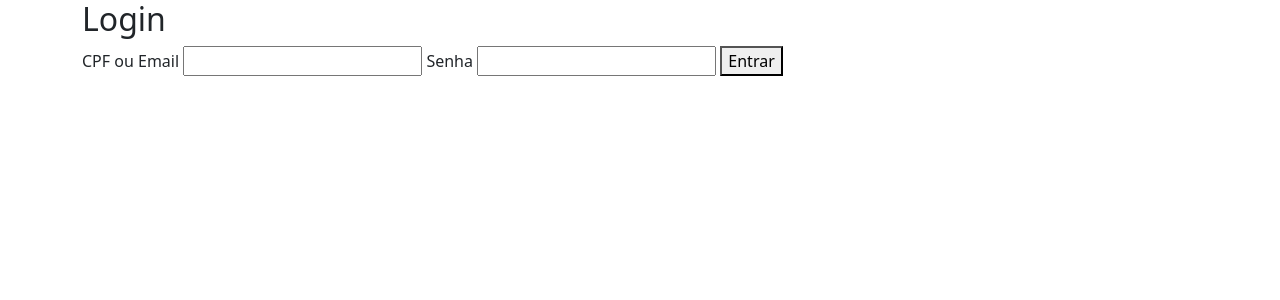
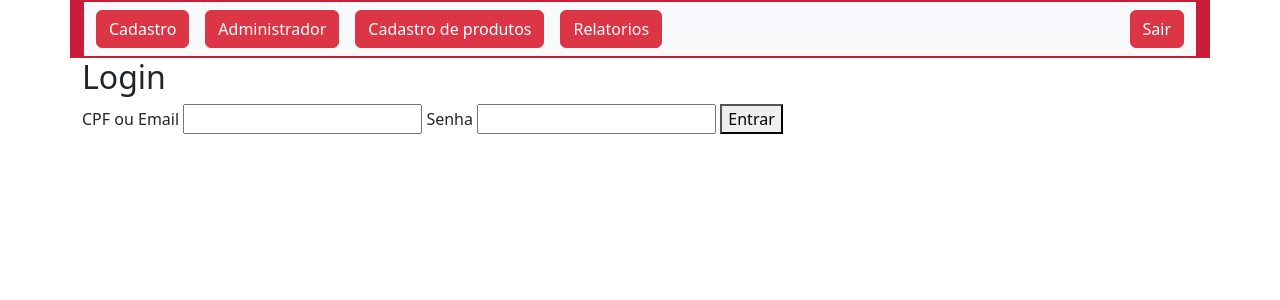
Before and after one commit to Douglas2022/Projeto-youth-, a Flask app: page /login in a window 1280 px wide. Shown: the top 300 px of the page. Run offline with Flask 3, Linux system fonts and the light colour scheme.

Commit message:
Atualizando e colocando o botão para todas as páginas

```diff
--- a/Projeto-final---Python/Templates/login.html
+++ b/Projeto-final---Python/Templates/login.html
@@ -1,5 +1,30 @@
 {% extends 'base.html' %}
 {% block conteudo %}
+<div class="container" style="background-color: #c91c39; color: #000; border: 2px solid #c91c39;">
+  <nav class="navbar navbar-expand-lg bg-body-tertiary">
+    <div class="container-fluid">
+      <a class="btn btn-danger me-3" href="{{ url_for('cadastro') }}">Cadastro</a>
+      <button class="navbar-toggler" type="button" data-bs-toggle="collapse" data-bs-target="#navbarNavAltMarkup"
+        aria-controls="navbarNavAltMarkup" aria-expanded="false" aria-label="Toggle navigation">
+        <span class="navbar-toggler-icon"></span>
+      </button>
+      <div class="collapse navbar-collapse" id="navbarNavAltMarkup">
+        <!-- Links à esquerda -->
+        <div class="navbar-nav">
+          <a class="btn btn-danger me-3" href="administrador">Administrador</a>
+          <a class="btn btn-danger me-3" href="{{ url_for('cadastraProdutos') }}">Cadastro de produtos</a>
+          <a class="btn btn-danger me-3" href="{{ url_for('relatorios') }}">Relatorios</a>
+        </div>
+
+
+        <div class="navbar-nav ms-auto">
+          <a class="btn btn-danger" href="{{ url_for('logout') }}">Sair</a>
+        </div>
+      </div>
+
+
+    </div>
+</div>
 <div class="container">
     <h2>Login</h2>
     {% if mensagem %}
```
Also changed, not shown: Projeto-final---Python/Templates/administrador.html (+12 -8 lines), Projeto-final---Python/Templates/cadastraProdutos.html (+12 -8 lines), Projeto-final---Python/Templates/cadastro.html (+12 -8 lines), Projeto-final---Python/Templates/relatorios.html (+12 -8 lines).
